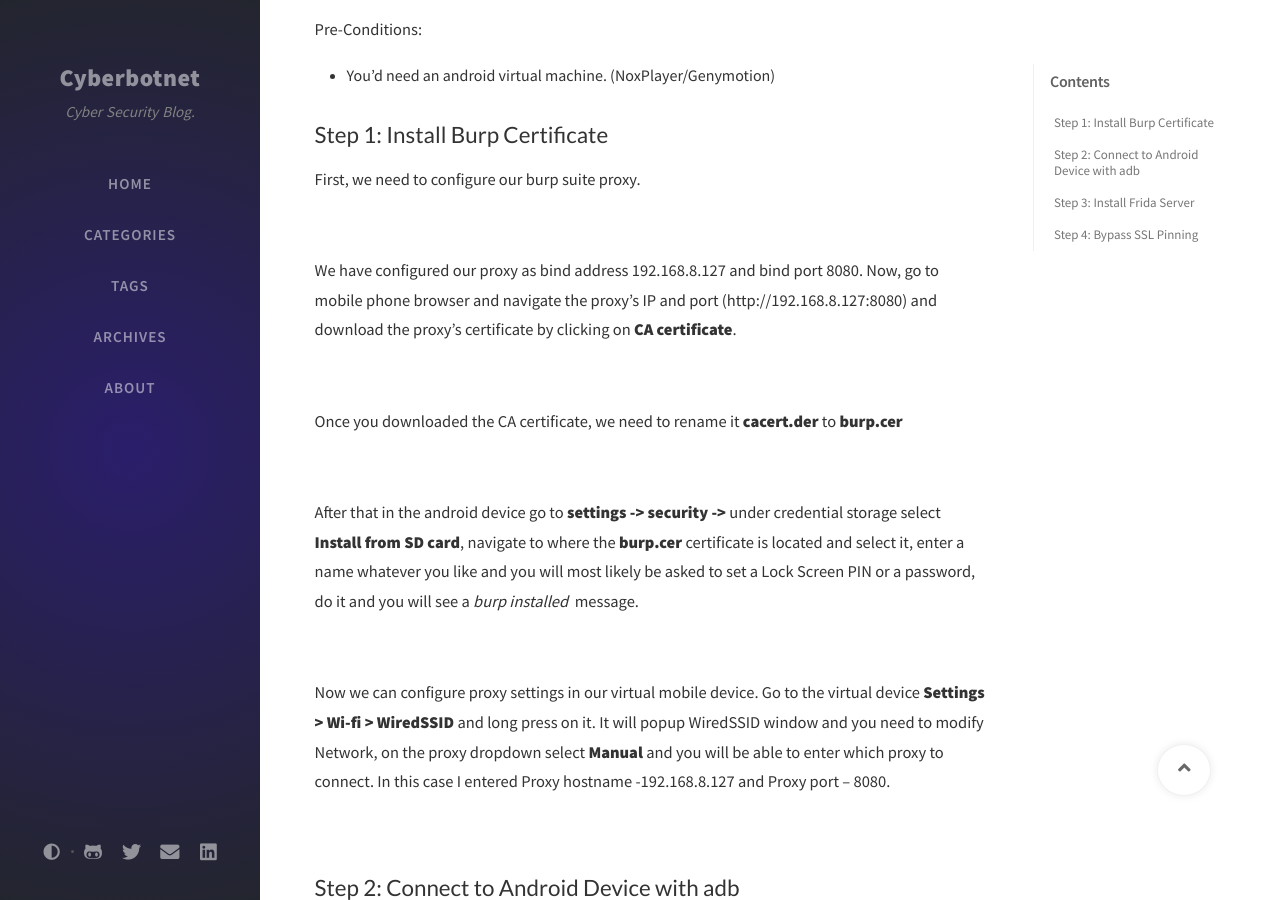
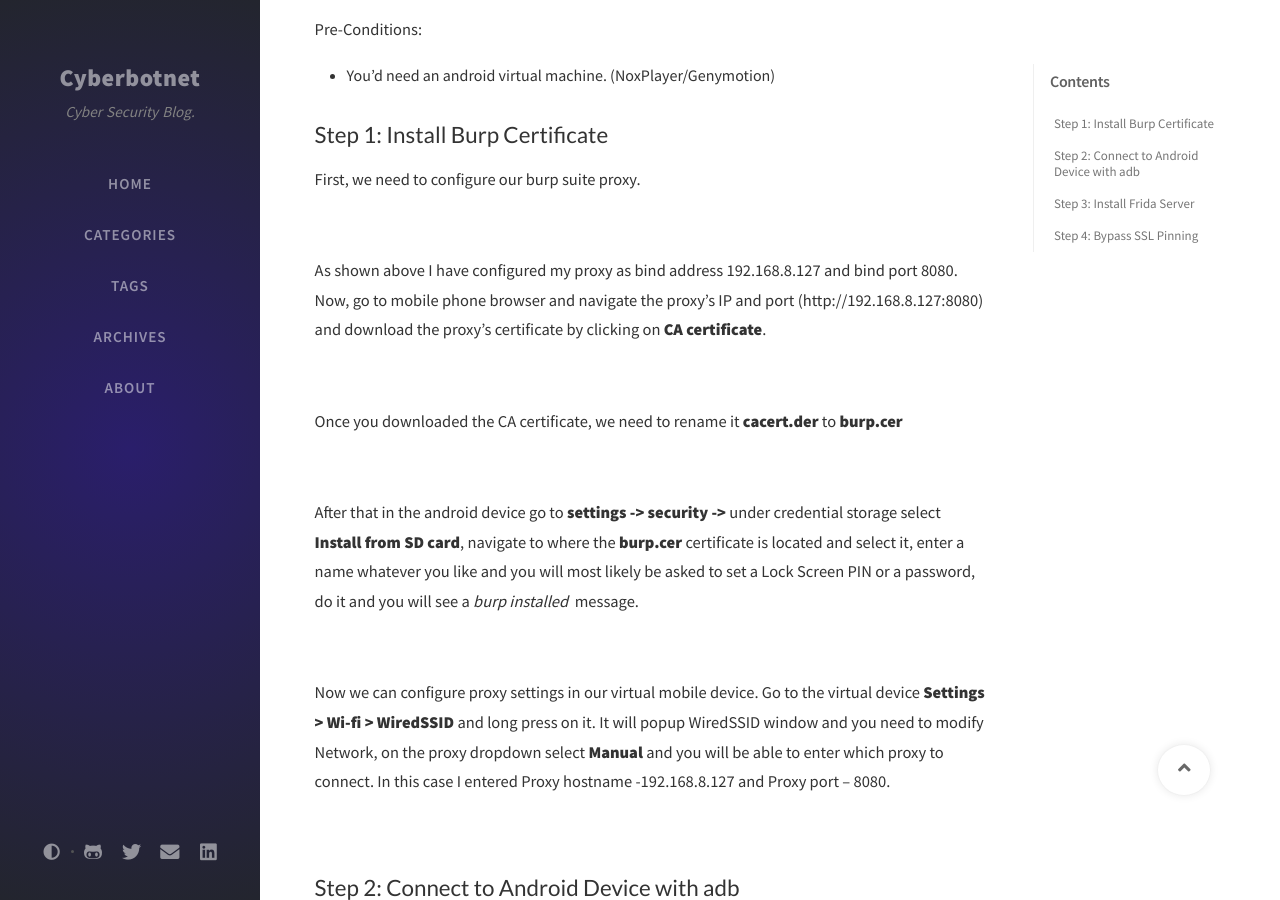
Before and after one commit to UweKrause/ukmihiran.github.io, a Jekyll site: the page built from _posts/2021-01-02-SSL-Pinning-Bypass-with-Frida.md, in a window 1280 px wide and 900 px high, scrolled down 546 px. Built offline with Jekyll 4.4.1, drawn with Linux system fonts in a browser that asks for light colours; nearby versions of some CDN libraries; comment, search, counter and statistics services are not loaded.

Commit message:
Update post

```diff
--- a/_posts/2021-01-02-SSL-Pinning-Bypass-with-Frida.md
+++ b/_posts/2021-01-02-SSL-Pinning-Bypass-with-Frida.md
@@ -24,7 +24,7 @@
 
 ![1.PNG]({{site.baseurl}}/assets/img/post/post8/1.PNG)
 
-We have configured our proxy as bind address 192.168.8.127 and bind port 8080. Now, go to mobile phone browser and navigate the proxy's IP and port (http://192.168.8.127:8080) and download the proxy's certificate by clicking on **CA certificate**.
+As shown above I have configured my proxy as bind address 192.168.8.127 and bind port 8080. Now, go to mobile phone browser and navigate the proxy's IP and port (http://192.168.8.127:8080) and download the proxy's certificate by clicking on **CA certificate**.
 
 ![2.PNG]({{site.baseurl}}/assets/img/post/post8/2.PNG)
 
```
